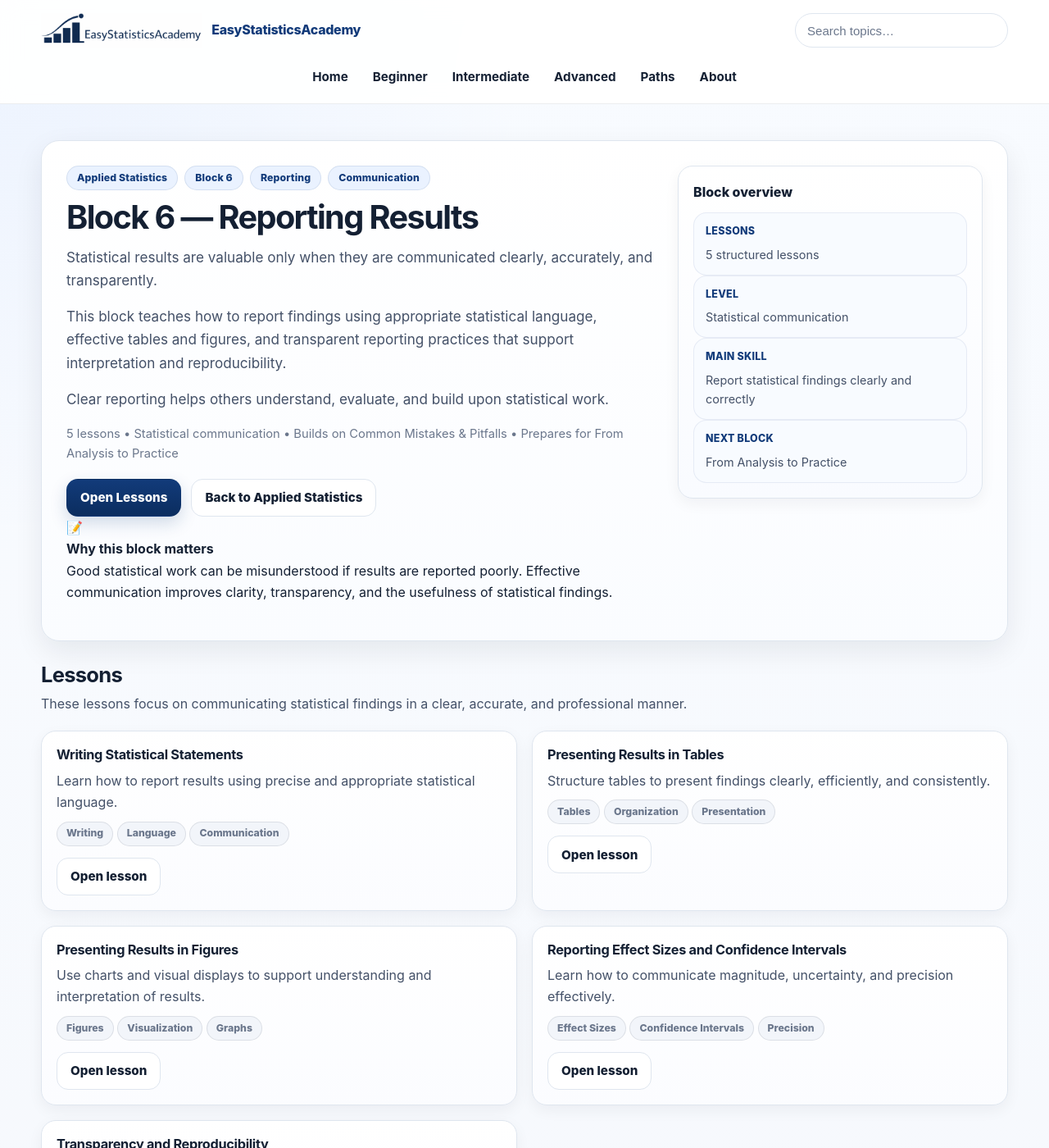
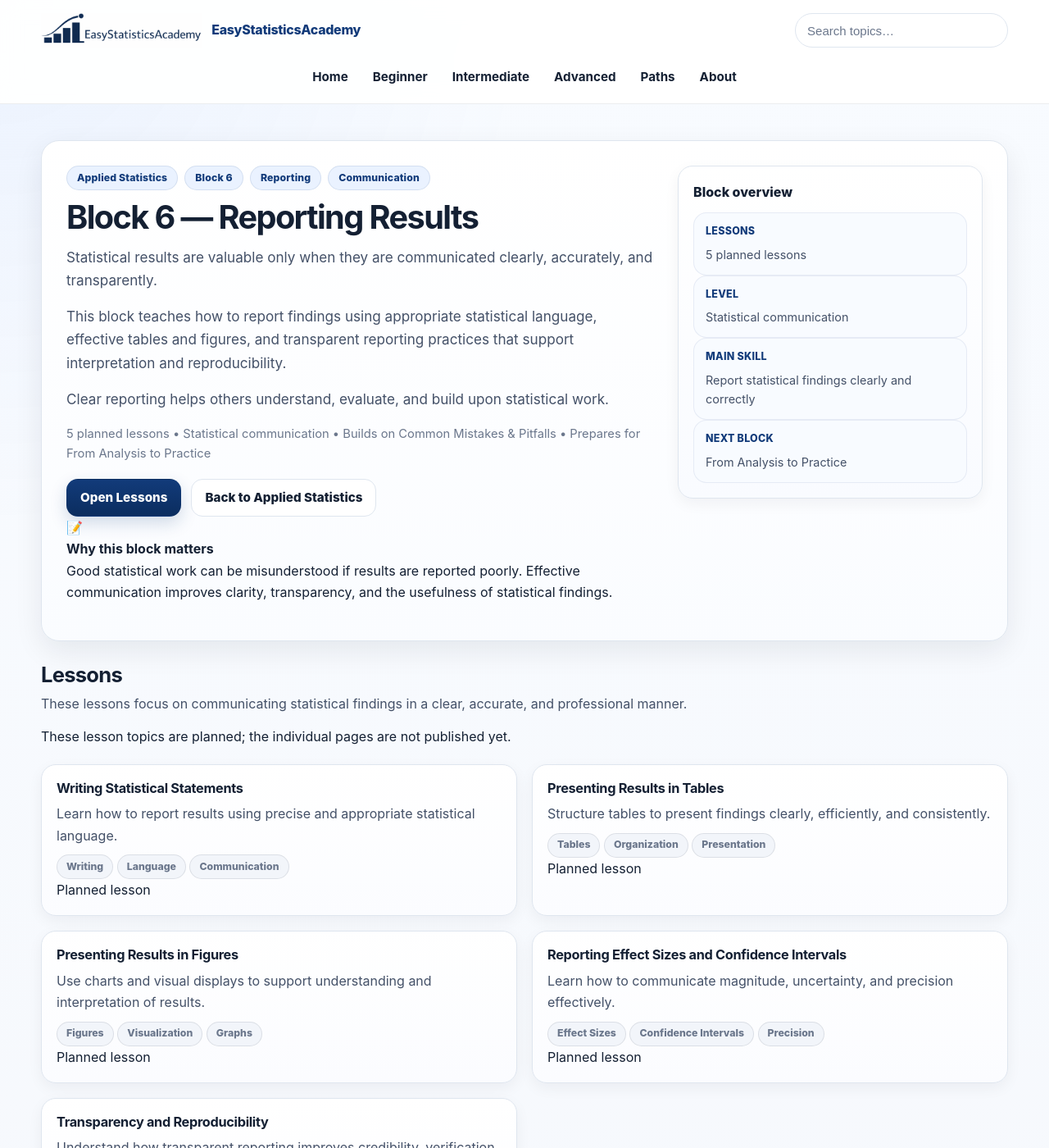
Before and after one commit to ammar-homaida-statistics/easystatisticsacademy, a Jekyll site: the page built from applied-statistics/reporting/index.md, in a window 1280 px wide and 1400 px high. Shown: the whole window at 82% size. Built offline with Jekyll 4.4.1, drawn with Linux system fonts in a browser that asks for light colours; some of the changed text lies outside the part shown.

Commit message:
Replace nonexistent reporting lesson links with planned statuses

```diff
--- a/applied-statistics/reporting/index.md
+++ b/applied-statistics/reporting/index.md
@@ -59,7 +59,7 @@
       </p>
 
       <p class="muted-mini">
-        5 lessons • Statistical communication • Builds on Common Mistakes & Pitfalls • Prepares for From Analysis to Practice
+        5 planned lessons • Statistical communication • Builds on Common Mistakes & Pitfalls • Prepares for From Analysis to Practice
       </p>
 
       <div class="hero-actions">
@@ -107,7 +107,7 @@
 
         <div class="mini">
           <div class="mini-title">Lessons</div>
-          <div class="mini-body">5 structured lessons</div>
+          <div class="mini-body">5 planned lessons</div>
         </div>
 
         <div class="mini">
@@ -187,6 +187,8 @@
 
   </div>
 
+  <p class="planned-lessons-note">These lesson topics are planned; the individual pages are not published yet.</p>
+
   <div class="grid grid-2">
 
     <!-- LESSON 1 -->
@@ -194,9 +196,9 @@
     <div class="card lesson-card lesson-block-card">
 
       <h3>
-        <a href="/applied-statistics/reporting/statements/">
+        <span class="planned-lesson-title">
           Writing Statistical Statements
-        </a>
+        </span>
       </h3>
 
       <p>
@@ -210,12 +212,7 @@
         <span class="pill">Communication</span>
       </div>
 
-      <a
-        class="btn btn-outline"
-        href="/applied-statistics/reporting/statements/"
-      >
-        Open lesson
-      </a>
+      <span class="planned-lesson-status" aria-label="Lesson not yet available">Planned lesson</span>
 
     </div>
 
@@ -224,9 +221,9 @@
     <div class="card lesson-card lesson-block-card">
 
       <h3>
-        <a href="/applied-statistics/reporting/tables/">
+        <span class="planned-lesson-title">
           Presenting Results in Tables
-        </a>
+        </span>
       </h3>
 
       <p>
@@ -241,12 +238,7 @@
         <span class="pill">Presentation</span>
       </div>
 
-      <a
-        class="btn btn-outline"
-        href="/applied-statistics/reporting/tables/"
-      >
-        Open lesson
-      </a>
+      <span class="planned-lesson-status" aria-label="Lesson not yet available">Planned lesson</span>
 
     </div>
 
@@ -255,9 +247,9 @@
     <div class="card lesson-card lesson-block-card">
 
       <h3>
-        <a href="/applied-statistics/reporting/figures/">
+        <span class="planned-lesson-title">
           Presenting Results in Figures
-        </a>
+        </span>
       </h3>
 
       <p>
@@ -271,12 +263,7 @@
         <span class="pill">Graphs</span>
       </div>
 
-      <a
-        class="btn btn-outline"
-        href="/applied-statistics/reporting/figures/"
-      >
-        Open lesson
-      </a>
+      <span class="planned-lesson-status" aria-label="Lesson not yet available">Planned lesson</span>
 
     </div>
 
@@ -285,9 +272,9 @@
     <div class="card lesson-card lesson-block-card">
 
       <h3>
-        <a href="/applied-statistics/reporting/effect-sizes/">
+        <span class="planned-lesson-title">
           Reporting Effect Sizes and Confidence Intervals
-        </a>
+        </span>
       </h3>
 
       <p>
@@ -302,12 +289,7 @@
         <span class="pill">Precision</span>
       </div>
 
-      <a
-        class="btn btn-outline"
-        href="/applied-statistics/reporting/effect-sizes/"
-      >
-        Open lesson
-      </a>
+      <span class="planned-lesson-status" aria-label="Lesson not yet available">Planned lesson</span>
 
     </div>
 
@@ -316,9 +298,9 @@
     <div class="card lesson-card lesson-block-card">
 
       <h3>
-        <a href="/applied-statistics/reporting/transparency/">
+        <span class="planned-lesson-title">
           Transparency and Reproducibility
-        </a>
+        </span>
       </h3>
 
       <p>
@@ -333,12 +315,7 @@
         <span class="pill">Credibility</span>
       </div>
 
-      <a
-        class="btn btn-outline"
-        href="/applied-statistics/reporting/transparency/"
-      >
-        Open lesson
-      </a>
+      <span class="planned-lesson-status" aria-label="Lesson not yet available">Planned lesson</span>
 
     </div>
 
```
